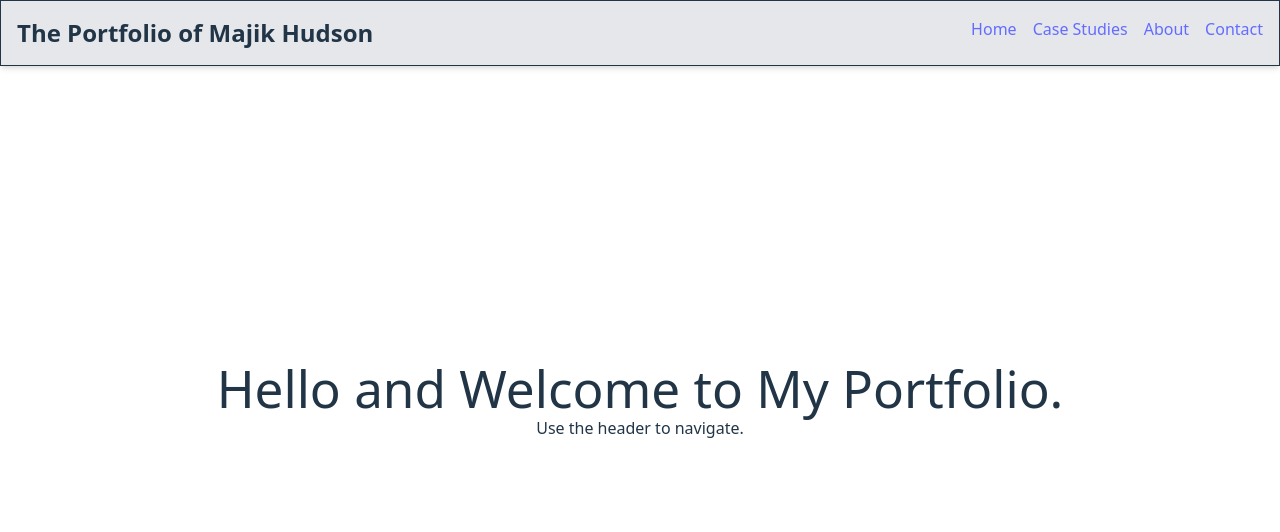
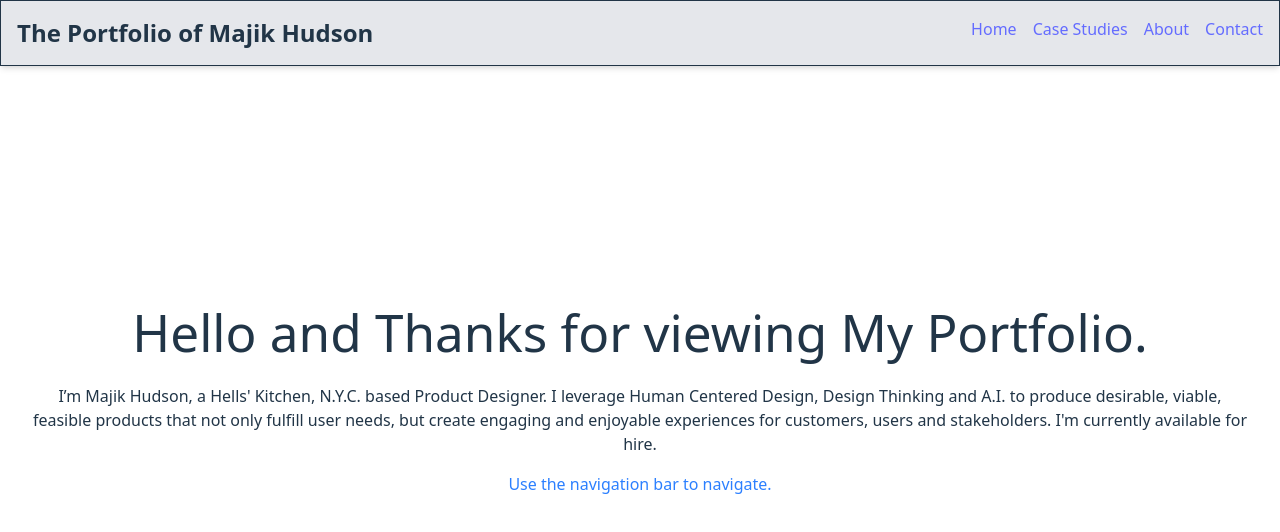
Before and after one commit to mjk-hudson/my_portfolio, a React (Vite) app: page / in a window 1280 px wide. Shown: the top 532 px of the page. Built offline with nearby package versions, Linux system fonts and the light colour scheme.

Commit message:
Updated contents

```diff
--- a/src/index.css
+++ b/src/index.css
@@ -1,6 +1,10 @@
 @import "tailwindcss";
+@import url('https://fonts.googleapis.com/css2?family=Public+Sans:wght@300;400;500;600;700&display=swap');
+@theme {
+  --font-public-sans: "Public Sans", ui-sans-serif, system-ui, sans-serif;
+}
 :root {
-  font-family: Jetbrains Mono, system-ui, Avenir, Helvetica, Arial, sans-serif;
+  font-family: Jetbrains Mono, Public Sans, system-ui, Avenir, Helvetica, Arial, sans-serif;
   line-height: 1.5;
   font-weight: 400;
 
--- a/src/main.jsx
+++ b/src/main.jsx
@@ -15,8 +15,18 @@ const router = createBrowserRouter([
     errorElement: <ErrorPage />,
     children: [
       {index: true,
-        element:<div><h1>Hello and Welcome to My Portfolio.</h1><p>Use the header to navigate.</p></div>},
-      {path: "HeaderBar", element: <HeaderBar />},
+        element:<div>
+          <h1 className="font-public-sans">Hello and Thanks for viewing My Portfolio.</h1>
+        <div className="mt-6">
+          <p>I’m Majik Hudson, a Hells' Kitchen, N.Y.C. based Product Designer. I leverage Human Centered Design, Design Thinking and A.I. to produce desirable, viable, feasible products that not only fulfill user needs, but create engaging and enjoyable experiences for customers, users and stakeholders.
+
+        I'm currently available for hire.</p>
+        </div>
+        <div className="mt-4 text-blue-500">
+          <p>Use the navigation bar to navigate.</p>
+          </div>
+        </div>},
+              {path: "HeaderBar", element: <HeaderBar />},
       {path:"card",
         element: <Card />,
         children:
--- a/src/routes/FirstProjectComponent.css
+++ b/src/routes/FirstProjectComponent.css
@@ -1,6 +1,6 @@
 @import 'tailwindcss';
 :root {
-  font-family: Jetbrains Mono, system-ui, Avenir, Helvetica, Arial, sans-serif;
+  font-family: Jetbrains Mono, Public Sans, system-ui, Avenir, Helvetica, Arial, sans-serif;
   line-height: 1.5;
   font-weight: 400;
 
--- a/src/routes/FirstProjectComponent.jsx
+++ b/src/routes/FirstProjectComponent.jsx
@@ -3,15 +3,15 @@ import './FirstProjectComponent.css';
 import { Link } from "react-router-dom";
 export default function FirstProjectComponent() {
     return (
-        <div className="col-span-2 p-6">
+        <div className="col-span-2 p-4">
             <div className="mb-6">
-                <h1 className="mb-6">Case Study: Neighborgood Responsive Website and Mobile App</h1>
-                <p className="text-left">
+                <h2 className="mb-1 font-public-sans text-gray-800 text-left font-semibold text-2xl">Neighborgood, A Responsive Website and Mobile App</h2>
+                <p className="text-left text-gray-600">
                     A Service that allows communities to search and find open spaces for community opportunities and outreach.
                 </p>
             </div>
             <div className="mb-6">
-                <div className="mb-6 text-left">
+                <div className="mb-6 text-left font-public-sans text-gray-700">
                     <h2 className=""><b>Project Overview</b></h2>
                     <ul className="">
                         <li className=""><b>Project Name: Neighborgood</b></li>
@@ -21,9 +21,21 @@ export default function FirstProjectComponent() {
                     </ul>
                 </div>
             </div>
-            <div className="text-left">
-                <p>The goal of this project was to create a product that will allow people and entire communities to find suitable locations for parks and other public spaces for various functions. The product will also allow communities to search for and find new park locations and opportunities for outreach. Problem The challenge was to create a companion website that was consistent with the look and feel of the dedicated mobile app, as well as adapt to cross platform screen sizes. Lead UX designer, UX researcher, Visual and Interaction designer. Responsibilities include (but not limited to) user research, problem defining, wireframing, prototyping, testing, visual and motion design.
+            <div className="text-left text-gray-600">
+                <p>The goal was to create a service that will allow people and entire communities to find suitable locations for parks and other public spaces for various functions. Neighborgood will allow communities to search for and find spaces they can designate for outreach opportunities. Problem The challenge was to create a companion website that was consistent with the look and feel of the dedicated mobile app, as well as adapt to cross platform screen sizes. Lead UX designer, UX researcher, Visual and Interaction designer. Responsibilities include (but not limited to) user research, problem defining, wireframing, prototyping, testing, visual and motion design.
                 </p>
+                <ul>
+                    <h1>The design process includes...</h1>
+                    <li>Problem Statement</li>
+                    <li>User Research</li>
+                    <li>Competitive Analysis</li>
+                    <li>Personas</li>
+                    <li>Wireframing</li>
+                    <li>Prototyping</li>
+                    <li>User Testing</li>
+                    <li>Visual Design</li>
+                    <li>Next steps</li>
+                </ul>
             </div>
             <div>
                 <Link to="/card" className="back-button">← Collapse Neighborgood Case Study</Link>
--- a/src/routes/card.css
+++ b/src/routes/card.css
@@ -1,7 +1,7 @@
 @import "tailwindcss";
 
 :root {
-  font-family: Jetbrains Mono, system-ui, Avenir, Helvetica, Arial, sans-serif;
+  font-family: Jetbrains Mono, Public Sans, system-ui, Avenir, Helvetica, Arial, sans-serif;
   line-height: 1.5;
   font-weight: 400;
 
--- a/src/routes/card.jsx
+++ b/src/routes/card.jsx
@@ -40,7 +40,7 @@ export default function Card()
     		<div className= "flex items-start">
       			<div className="self-end">
         			<div className="justify-items-start font-medium">
-						<p className='text-gray-800 text-2xl'>Case Study: Neighborgood</p>
+						<p className='text-gray-800 text-2xl font-public-sans font-bold'>Case Study: Neighborgood</p>
           				<ul className="m-2 text-left list-disc text-sm text-gray-600">
             				<li>Neighborgood helps you make a mark in your community even if you're not sure where to start? Our new webservice makes it easy to find local areas perfect for creating community hubs, hosting outreach events, and volunteering. With just a few clicks, you'll be able to discover the best spots in your area to bring people together and make a positive impact on your community. ➡️</li>
           				</ul>
@@ -54,7 +54,7 @@ export default function Card()
 				<img src={openIcon} className="w-8 h-8 absolute bottom-6 right-6 animate-bounce z-1"
 				alt="Open button"/>
 				</Link>
-				<Tricon color="text-orange-500" hoverColor="hover:text-orange-600"  className="absolute right-6 bottom-6" size="w-16 h-16"/>
+				<Tricon color="text-orange-500" hoverColor="hover:text-orange-700"  className="absolute right-6 bottom-6" size="w-16 h-16"/>
 			</div>
 			{/*-- Outlet for nested routes --*/}
 			<Outlet className="col-span-2" />
```
